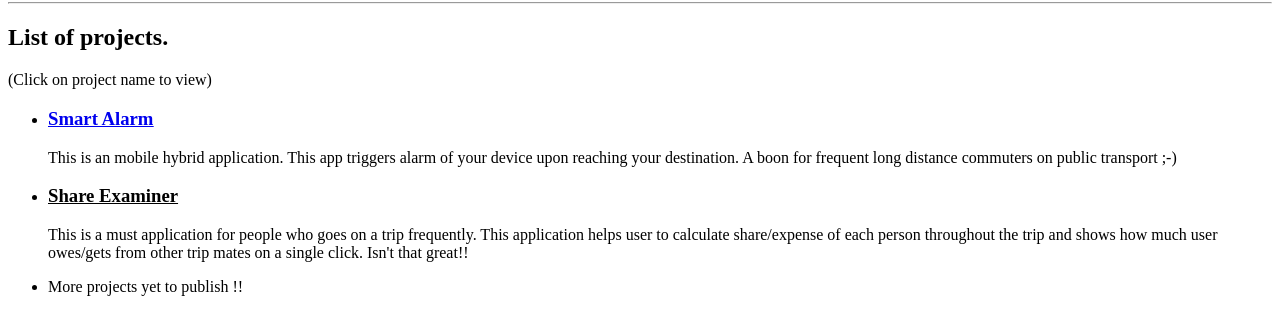
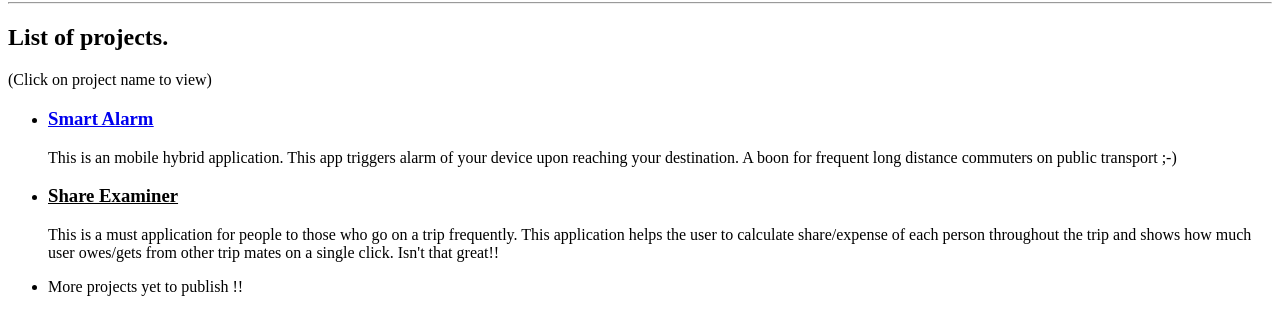
Before and after one commit to tejasgujjar/tejasgujjar.github.io, a plain HTML site: page index.html in a window 1280 px wide. Shown: the part 64-398 px from the top of the page. Drawn offline with Linux system fonts and the light colour scheme.

Commit message:
26th sep

```diff
--- a/index.html
+++ b/index.html
@@ -14,7 +14,7 @@
 		</li>
 		<li>
 			<h3><u>Share Examiner</u></h3>
-			<p>This is a must application for people who goes on a trip frequently. This application helps user to calculate share/expense of each person throughout the trip and shows how much user owes/gets from other trip mates on a single click. Isn't that great!! </p>
+			<p>This is a must application for people to those who go on a trip frequently. This application helps the user to calculate share/expense of each person throughout the trip and shows how much user owes/gets from other trip mates on a single click. Isn't that great!! </p>
 		</li>
 		<li>
 			<p>More projects yet to publish !! </p>
```
